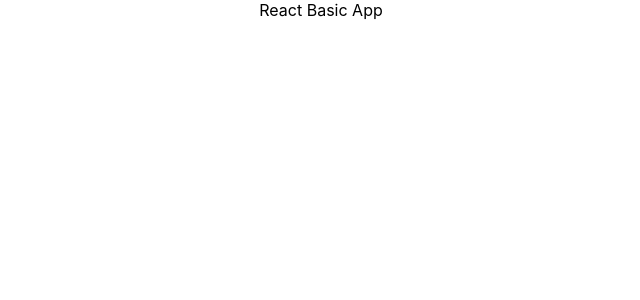
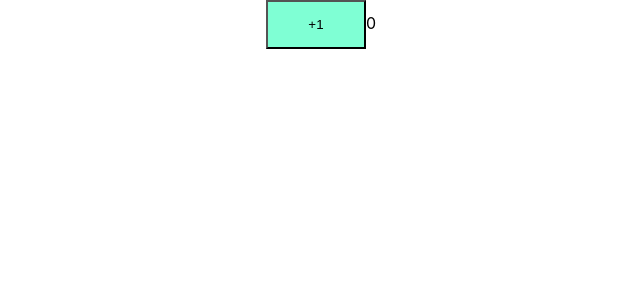
Before and after one commit to aliimran-pk/Java-Full-Stack-with-React--Spring-Boot, a React (Create React App) app in the folder frontend/todo-app/: page / in a window 1280 px wide. Shown: the top 300 px of the page, without its empty margins (319-959 px from the left). Built offline with nearby package versions, Linux system fonts and the light colour scheme.

Commit message:
Added Conter

```diff
--- a/frontend/todo-app/src/App.js
+++ b/frontend/todo-app/src/App.js
@@ -1,12 +1,22 @@
 import logo from './logo.svg';
 import './App.css';
+import Counter from './components/counter/Counter';
 
 function App() {
   return (
-    <div className="App">
-            React Basic App
+    <div  className="App">
+        <Counter />
+       { /* <ChildApp /> */}
     </div>
   );
 }
 
+export function ChildApp()
+{
+  return ( <h1>
+          2nd component
+    </h1>
+  );
+
+}
 export default App;
--- /dev/null
+++ b/frontend/todo-app/src/components/counter/Counter.css
@@ -0,0 +1,11 @@
+button {
+
+    font-size: 100 px;
+    background-color: aquamarine;
+    padding: 15px 30px;
+    width: 100px;
+}
+
+.count{
+
+}
--- /dev/null
+++ b/frontend/todo-app/src/components/counter/Counter.jsx
@@ -0,0 +1,20 @@
+import React from 'react';
+import ReactDOM from 'react-dom';
+import './Counter.css';
+
+
+function Counter() {
+    return (
+      <div className="counter">
+          <button onClick={increment()}  >+1</button>
+          <span className="count">0</span>
+      </div>
+    );
+  }
+
+  function increment()
+  {
+    console.log('in increment');
+  }
+
+  export default Counter;
```
